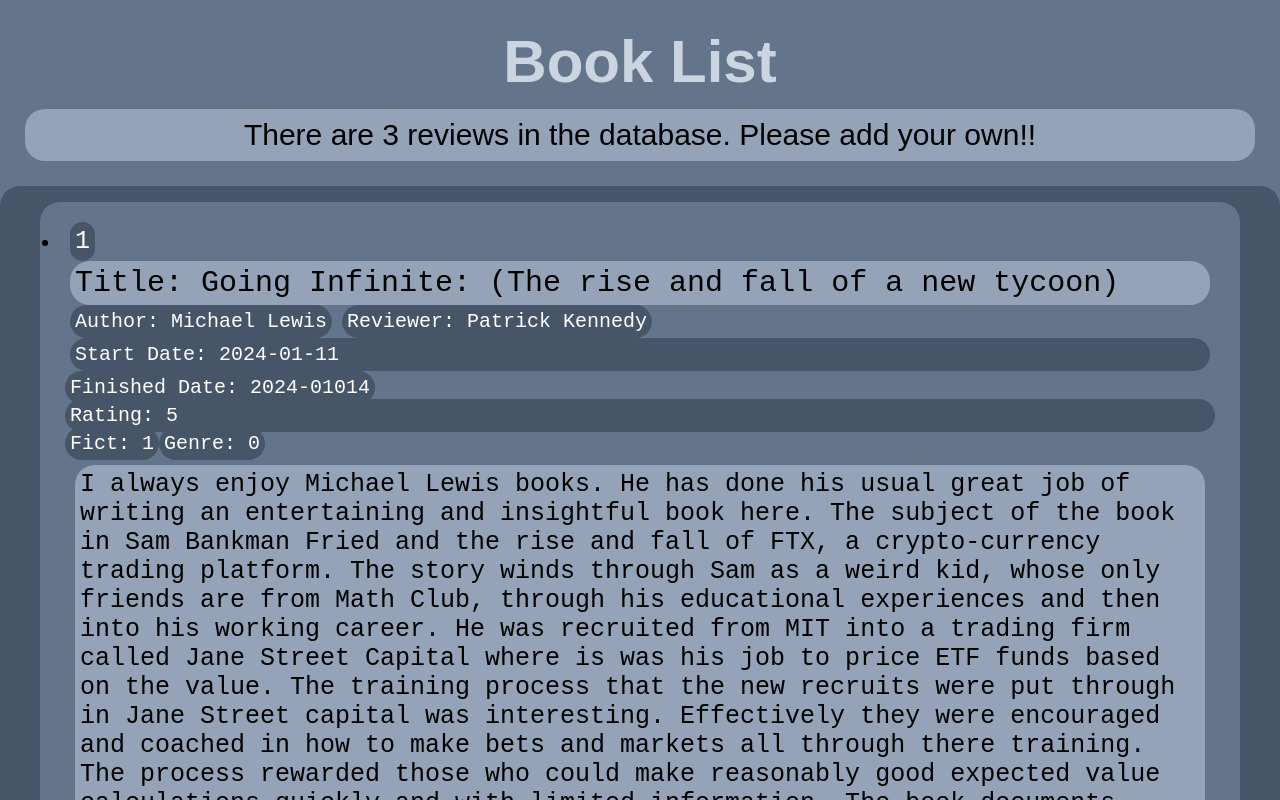
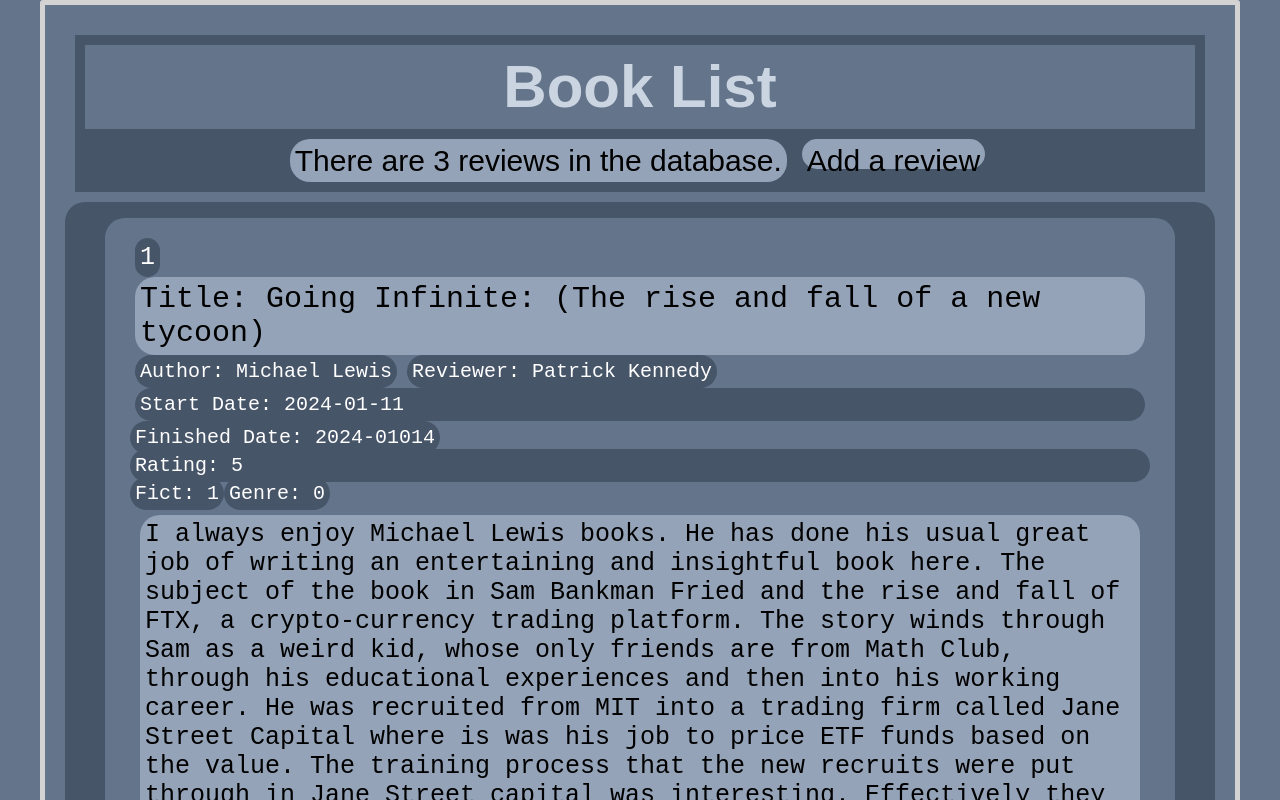
Before and after one commit to PatKenn987/bookreview, a React (Create React App) app: page / in a window 1280 px wide. Shown: the top 800 px of the page. Built offline with nearby package versions, Linux system fonts and the light colour scheme.

Commit message:
Baseline of the form and book list along with fiction books genre select box operational

```diff
--- a/src/App.js
+++ b/src/App.js
@@ -4,10 +4,9 @@
 function App() {
   const appTitle = "Home";
   <h1>{appTitle}</h1>;
+
   return (
     <>
-      {/* <h1>Books</h1> */}
-      {/* <BookReview /> */}
       <DisplayBookList />
     </>
   );
--- a/src/BookReview.js
+++ b/src/BookReview.js
@@ -1,11 +1,31 @@
 import "./bookformstyles.css";
+
+const FictionCategories = [
+  { id: 1, name: "Adventure" },
+  { id: 2, name: "Classics" },
+  { id: 3, name: "Crime" },
+  { id: 4, name: "Folk tales" },
+  { id: 5, name: "Fantasy" },
+  { id: 6, name: "Historical Fiction" },
+  { id: 7, name: "Horror" },
+  { id: 8, name: "Humor and Satire" },
+  { id: 9, name: "Literary Fiction" },
+  { id: 10, name: "Mystery" },
+  { id: 11, name: "Poetry" },
+  { id: 12, name: "Plays" },
+  { id: 13, name: "Romance" },
+  { id: 14, name: "Science Fiction" },
+  { id: 15, name: "Short Stories" },
+  { id: 16, name: "Thrillers" },
+  { id: 17, name: "War" },
+  { id: 18, name: "Women's Fiction" },
+  { id: 19, name: "Young Adult" },
+];
 
 function BookReview() {
   return (
     <>
       <header> Please add a new Book Review</header>
-
-      <div className="container">
       <form className="book-review-form">
         <label className="title">Provide Title for book</label>
         <div className="inputbox">
@@ -40,24 +60,30 @@
             <option value="2">Ann Kennedy</option>
           </select>
         </div>
+
         <label>Was this a fiction book?</label>
         <input type="checkbox" placeholder="Fiction" />
         <label>Please select genre</label>
         <div>
           <select>
-              <option value="1">History</option>
+            <option value="">Select Genre</option>
+            {FictionCategories.map((fCat) => (
+              <option key={fCat.id} value={fCat.id}>
+                {fCat.name}
+              </option>
+            ))}
+            {/* <option value="1">History</option>
             <option value="2">Auto Biography</option>
             <option value="3">Biography</option>
-              <option value="4">Psychology</option>
+            <option value="4">Psychology</option> */}
           </select>
         </div>
         <div className="review">
           <input type="text" placeholder="Review" />
         </div>
 
-          <button>Post</button>
+        <button>Save Re</button>
       </form>
-      </div>
     </>
   );
 }
--- a/src/bookList.js
+++ b/src/bookList.js
@@ -1,3 +1,5 @@
+import { useState } from "react";
+import BookReview from "./BookReview";
 import "./bookformstyles.css";
 const bookList = [
   {
@@ -44,15 +46,20 @@
 ];
 
 function DisplayBookList() {
+  const [showForm, setShowForm] = useState(false);
+
   const bookItems = bookList;
   return (
     <>
       <header>
         <h1>Book List</h1>
-        <p className="book-count">
-          There are {bookItems.length} reviews in the database. Please add your
-          own!!
-        </p>
+        <span className="book-count">
+          There are {bookItems.length} reviews in the database.
+        </span>
+        <button className="add" onClick={() => setShowForm((show) => !show)}>
+          {showForm ? "Close without saving" : "Add a review"}
+        </button>
+        {showForm ? <BookReview /> : null}
       </header>
       <div className="book-list-container">
         <ul>
--- a/src/bookformstyles.css
+++ b/src/bookformstyles.css
@@ -13,6 +13,7 @@
 }
 
 header {
+  background-color: #475569;
   text-align: center;
   font-size: 30px;
   line-height: 1.4;
@@ -20,7 +21,7 @@
   margin: 10px;
   padding: 10px;
 }
-.container {
+#root {
   padding: 20px;
   border: 5px solid lightgrey;
   border-radius: 3px;
@@ -167,12 +168,21 @@
 
 .book-count {
   font-size: 30px;
-  /* color: red; */
   background-color: #94a3b8;
-  grid-column-start: span 2;
   margin: 5px;
   padding: 5px 5px;
   border-radius: 20px;
+}
+button.add {
+  font-size: 30px;
+  border: 5px solid #475569;
+  background-color: #94a3b8;
+  margin: 5px;
+  padding: 5px 5px;
+  text-align: center;
+}
+ul {
+  list-style: none;
 }
 
 span.counter {
```
Lines whose indentation alone changed are shown as unchanged.
